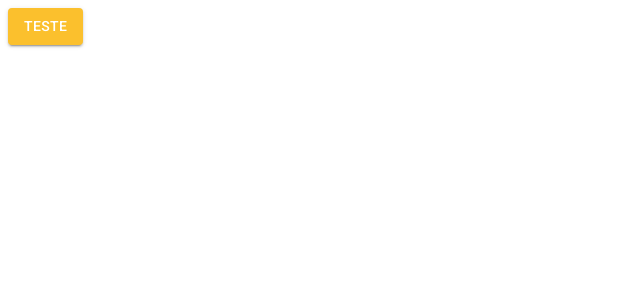
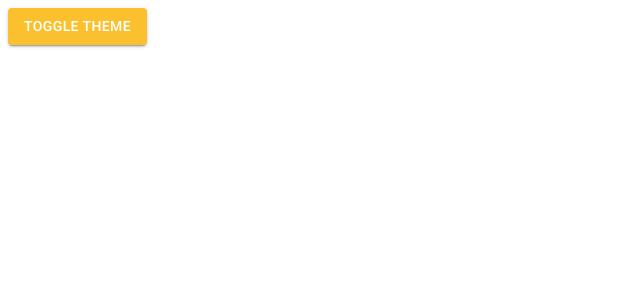
Before and after one commit to TiagoOliverDev/dash-one, a React (Create React App) app: page /pagina-inicial in a window 1280 px wide. Shown: the top 300 px of the page, without its empty margins (0-640 px from the left). Built offline with nearby package versions, Linux system fonts and the light colour scheme.

Commit message:
Feat: usando o context criado

```diff
--- a/src/routes/index.tsx
+++ b/src/routes/index.tsx
@@ -1,11 +1,14 @@
 import { Button } from "@mui/material"
 import { Routes, Route, Navigate } from "react-router-dom"
+import { useAppThemeContext } from "../shared/contexts"
 
 export const AppRoutes = () => {
 
+    const { toggleTheme } = useAppThemeContext();
+
     return(
         <Routes>
-            <Route path="/pagina-inicial" element={<Button variant="contained" color="primary" >Teste</Button>}></Route>
+            <Route path="/pagina-inicial" element={<Button variant="contained" color="primary" onClick={toggleTheme}>Toggle theme</Button>}></Route>
 
             <Route path="*" element={<Navigate to={"/pagina-inicial"} ></Navigate>}></Route>
             {/* o path="*" serve para ser uma rota padrão que o react vai acessar, caso não exista outra ou não encontre... Serve para tratar erros de nomeclatura de url */}
```
